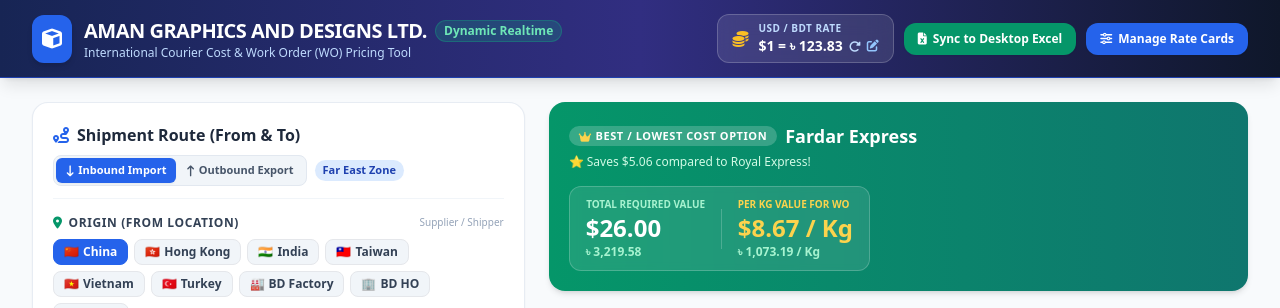
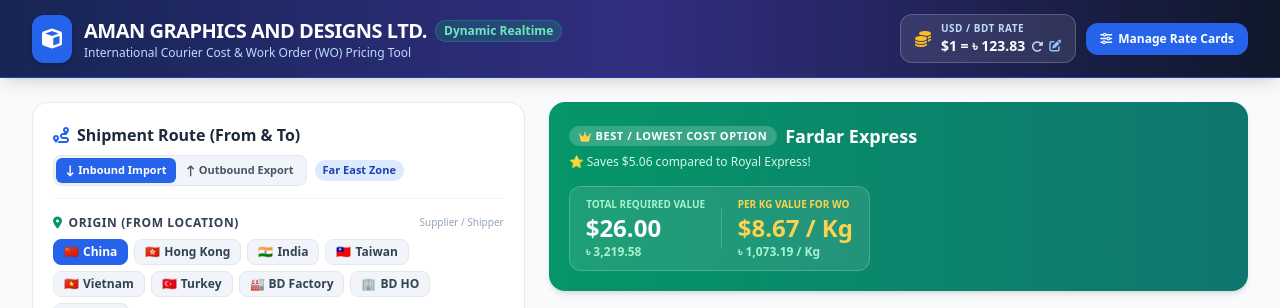
Before and after one commit to hasibul2136-dev/courier-cost-calculator, a Flask app: page / in a window 1280 px wide. Shown: the top 308 px of the page. Run offline with Flask 3, Linux system fonts and the light colour scheme; data that the repository does not hold is empty; some libraries are stand-ins or nearby versions.

Commit message:
Add files via upload

```diff
--- a/templates/index.html
+++ b/templates/index.html
@@ -65,12 +65,6 @@
             </div>
           </div>
         </div>
-
-        <!-- Sync to Excel Button -->
-        <button onclick="syncToDesktopExcel()" class="bg-emerald-600 hover:bg-emerald-500 text-white text-xs font-semibold px-3.5 py-2 rounded-xl flex items-center gap-1.5 shadow-sm transition" title="Sync latest rates to All Courrier Cost Calculation.xlsx">
-          <i class="fa-solid fa-file-excel"></i>
-          <span>Sync to Desktop Excel</span>
-        </button>
 
         <!-- Manage Rates Button -->
         <button onclick="openRatesModal()" class="bg-blue-600 hover:bg-blue-500 text-white text-xs font-semibold px-3.5 py-2 rounded-xl flex items-center gap-1.5 shadow-sm transition">
```
